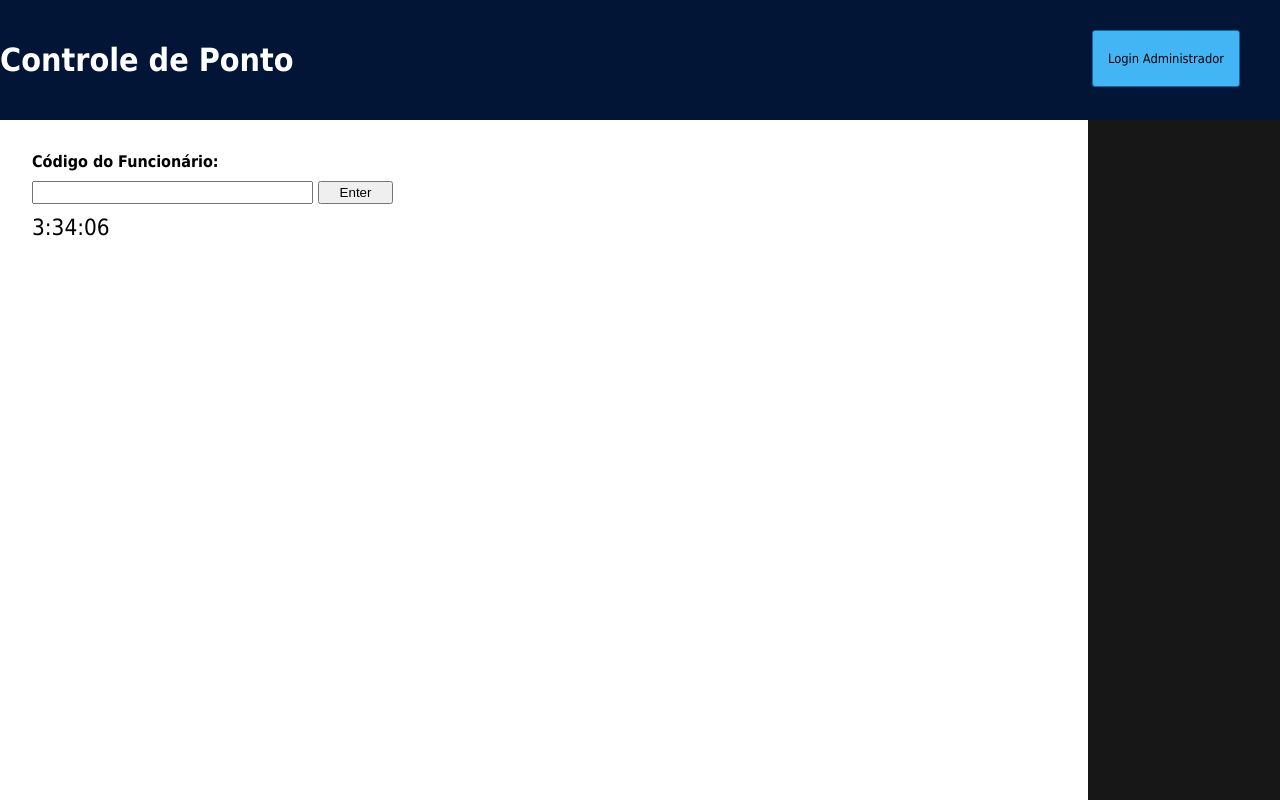
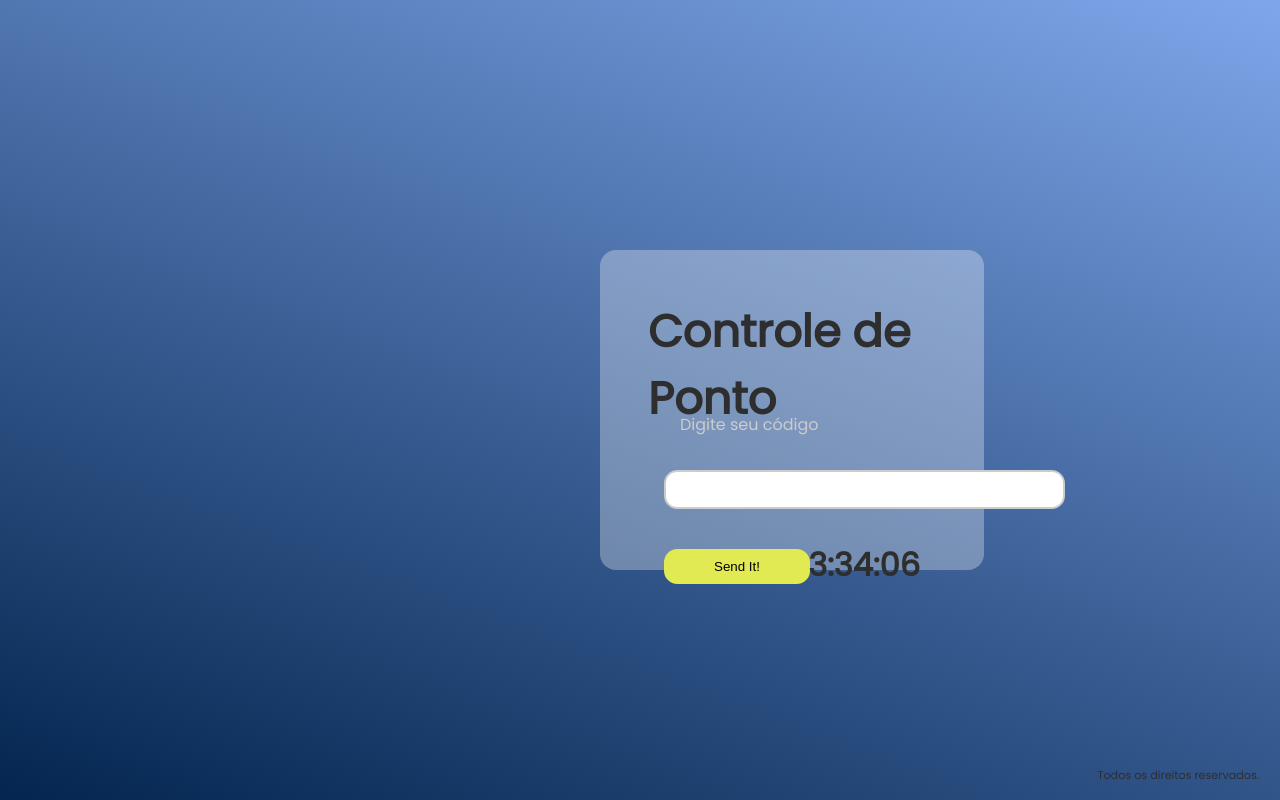
Before and after one commit to hugoMiquilino/controle-de-ponto, a plain HTML site: page index.html in a window 1280 px wide. Drawn offline with Linux system fonts and the light colour scheme.

Commit message:
CdP#1.2
Mudança total do visual da primeira página.

```diff
--- a/index.html
+++ b/index.html
@@ -1,50 +1,54 @@
 <!DOCTYPE html>
-<html>
+<html lang="pt-br">
+
 <head>
-	<meta charset="utf-8">
+	<meta charset="UTF-8">
+	<meta http-equiv="X-UA-Compatible" content="IE=edge">
+	<meta name="viewport" content="width=device-width, initial-scale=1.0">
 	<title>Controle de Ponto</title>
 	<link rel="stylesheet" type="text/css" href="style.css">
 </head>
+
 <body onload="startTime()">
 
-	<div id="header">
-		<h1>Controle de Ponto</h1>
-		<a href="admin.html">Login Administrador</a>
-	</div>
-
-	<div id="block">
-
-		<div id="content">
-			<p style="font-weight: bold;">Código do Funcionário:</p>
-			<input type="text" name="codFuncionario" value="">
-			<span>
-				<input type="submit" name="codFuncionario" value="Enter" id="enterData">
-			</span>
-			<div id="relogio"></div>
+	<div class="content">
+		<div class="codFunc-left">
+			<div class="codFunc-header">
+				<h1>Controle de Ponto</h1>
+			</div>
+			<form class="codFunc-form">
+				<div class="codFunc-item">
+					<label for="codFuncionario">Digite seu código</label>
+					<input type="text" id="codFuncionario" autocomplete="off" placeholder=" ">
+				</div>
+				<div class="codFunc-item" id="relogio"></div>
+				<button type="submit">Send It!</button>
+			</form>
+			<div class="codFunc-footer">
+				<p>Todos os direitos reservados.</p>
+			</div>
 		</div>
 	</div>
-
 	<script type="text/javascript">
-		function startTime()
-		{
-		var today=new Date();
-		var h=today.getHours();
-		var m=today.getMinutes();
-		var s=today.getSeconds();
-		// adicione um zero na frente de números<10
-		m=checkTime(m);
-		s=checkTime(s);
-		document.getElementById('relogio').innerHTML=h+":"+m+":"+s;
-		t=setTimeout('startTime()',500);
+		function startTime() {
+			var today = new Date();
+			var h = today.getHours();
+			var m = today.getMinutes();
+			var s = today.getSeconds();
+			// adicione um zero na frente de números<10
+			m = checkTime(m);
+			s = checkTime(s);
+			document.getElementById('relogio').innerHTML = h + ":" + m + ":" + s;
+			t = setTimeout('startTime()', 500);
 		}
-		function checkTime(i)
-		{
-		if (i<10)
-		{
-		i="0" + i;
-		}
-		return i;
+		function checkTime(i) {
+			if (i < 10) {
+				i = "0" + i;
+			}
+			return i;
 		}
 	</script>
+
 </body>
+
 </html>
--- a/style.css
+++ b/style.css
@@ -1,77 +1,109 @@
+@import url('https://fonts.googleapis.com/css2?family=Poppins:wght@200;400&display=swap');
+
 * {
-	margin: 0px;
-	padding: 0px;
-    -webkit-font-smoothing: antialiased;
+	box-sizing: border-box;
+	margin: 0px auto;
+	padding: 0;
 }
 
 body {
-	font-family: Tahoma;
-	background-color: #ccc;
-	width: 100%;
-	height: 100%;
+	font-family: 'Poppins', sans-serif;
+	background: linear-gradient(20deg, #03254f, #7fa6ea);
+	min-height: 100vh;
+	font-size: 16px;
+	color: #2e2e2e;
 }
 
-/*Cabeçalho*/
-
-#header {
-	background-color: #021536;
-	width: 100%;
-	height: 120px;
-	display: block;
+.content {
+	background: rgba(255, 255, 255, .3);
+	width: 30vw;
+	height: 40vh;
+	position: absolute;
+	top: 250px;
+	left: 600px;
+	border-radius: 1em;
 }
 
-#header h1 {
-
-	line-height: 120px;
-	color: #fff;
+.codFunc-left {
+	padding: 3em;
 }
 
-#header a {
-	position: absolute;
-	top: 30px;
-	right: 40px;
-	padding: 20px 15px;
-	background-color: #42b6f5;
-	border: 1px solid #116999;
-	border-radius: 3px;
-	color: #000;
-	text-decoration: none;
-	font-size: .8em;
-	transition: background .2s;
+/* Cabeçalho */
+
+.codFunc-header {
+	font-size: 1.4em;
+	margin-bottom: 1em;
 }
 
-#header a:hover {
-	background: #afc8ed;
+/* Conteúdo  */
+
+.codFunc-form {
+	padding: 1em;
+	height: 3rem;
+}
+
+.codFunc-form .codFunc-item {
+	margin-bottom: 2em;
+}
+
+.codFunc-form label {
+	color: #ccc;
+	cursor: text;
+	position: absolute;
+	top: 162px;
+	left: 80px;
+	transition: all 200ms ease-in;
+	background-color: none;
+}
 
 
+.codFunc-form input {
+	border: 2px solid #ccc;
+	border-radius: 1em;
+	padding: 10px 210px;
+	padding-left: 10px;
+	margin-left: 0px;
+	outline: none;
+	transition: border .5s;
 }
 
-/*Conteúdo*/
-
-#block {
-	width: 100%;
-	height: 100%;
-	background-color: #171717;
-	position: fixed;
+.codFunc-form input:focus~label {
+	top: -0.5rem;
+	font-size: 0.8rem;
+	left: 0.8rem;
 }
 
-#content {
-	width: 80%;
-	height: 100%;
-	background-color: #fff;
-	padding: 2em;
+.codFunc-form input:hover {
+	border: 2px solid #707070;
+	color: #202020;
 }
 
-div input {
-	margin: 10px 0px;
-	padding: 2px 50px;
+.codFunc-form input:focus {
+	border: 2px solid #e6e645;
+	color: #202020;
 }
 
-span #enterData {
-	padding: 2px 20px;
+.codFunc-form #relogio {
+	font-weight: bold;
+	font-size: 2em;
+	position: absolute;
+	right: 2em;
 }
 
-#content #relogio {
-	font-size: 1.4em;
-	margin: 40px:
+.codFunc-form button {
+	margin-top: .6em;
+	padding: 10px 50px;
+	border: none;
+	border-radius: 1em;
+	background: #e1e953;
+	cursor: pointer;
 }
+
+/* Footer  */
+
+.codFunc-footer {
+	font-size: .7em;
+	position: fixed;
+	bottom: 1rem;
+	right: 1.3rem;
+}
```
Also changed, not shown: dino.png (added).
